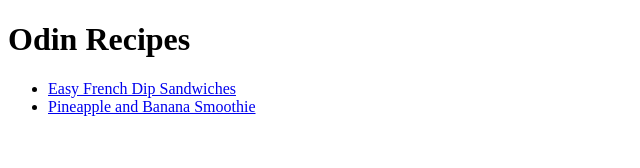
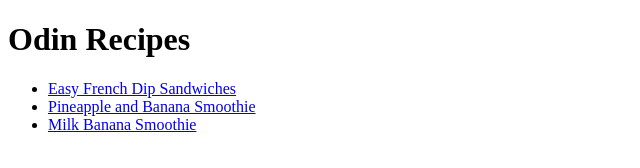
Before and after one commit to TonyFred-code/odin-recipes, a plain HTML site: page index.html in a window 1280 px wide. Shown: the whole page, without its empty margins (0-640 px from the left). Drawn offline with Linux system fonts and the light colour scheme.

Commit message:
Link recipe-3 to index.html
recipe-3 = milk-banana-smoothie.html

```diff
--- a/index.html
+++ b/index.html
@@ -11,6 +11,7 @@
     <ul>
         <li><a href="recipes/easy-french-dip-sandwiches.html">Easy French Dip Sandwiches</a></li>
         <li><a href="recipes/pineapple-and-banana-smoothie.html">Pineapple and Banana Smoothie</a></li>
+        <li><a href="recipes/milk-banana-smoothie.html">Milk Banana Smoothie</a></li>
     </ul>
 </body>
 </html>
```
